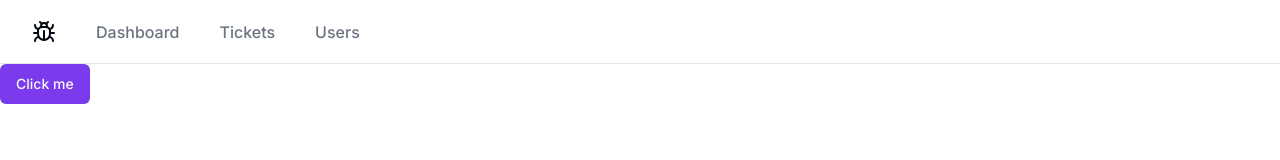
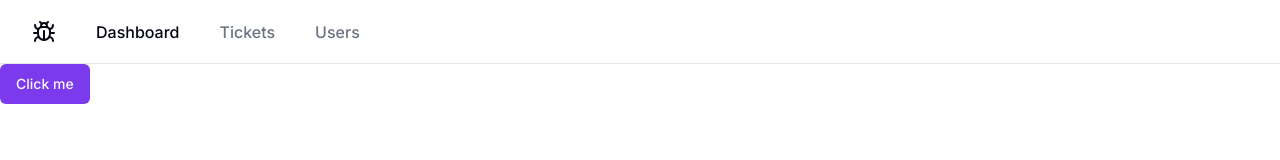
Before and after one commit to manishkumarguptadev/ticketing-app, a Next.js app: page / in a window 1280 px wide. Shown: the top 160 px of the page. Built offline with nearby package versions, Linux system fonts and the light colour scheme.

Commit message:
active link styling

```diff
--- a/components/header.tsx
+++ b/components/header.tsx
@@ -1,11 +1,15 @@
+"use client";
+
 import { Bug } from "lucide-react";
 import Link from "next/link";
+import { usePathname } from "next/navigation";
 const links = [
   { label: "Dashboard", href: "/" },
   { label: "Tickets", href: "/tickets" },
   { label: "Users", href: "/users" },
 ];
 function Header() {
+  const currentPath = usePathname();
   return (
     <header className="sticky top-0 z-10 flex h-16 items-center border-b bg-background px-4 md:px-8">
       <nav className="flex gap-6 text-base font-medium md:gap-10">
@@ -17,7 +21,7 @@ function Header() {
           <Link
             key={link.href}
             href={link.href}
-            className="text-muted-foreground transition-colors hover:text-foreground"
+            className={`${link.href === currentPath ? "text-foreground" : "text-muted-foreground"} transition-colors hover:text-foreground`}
           >
             {link.label}
           </Link>
```
